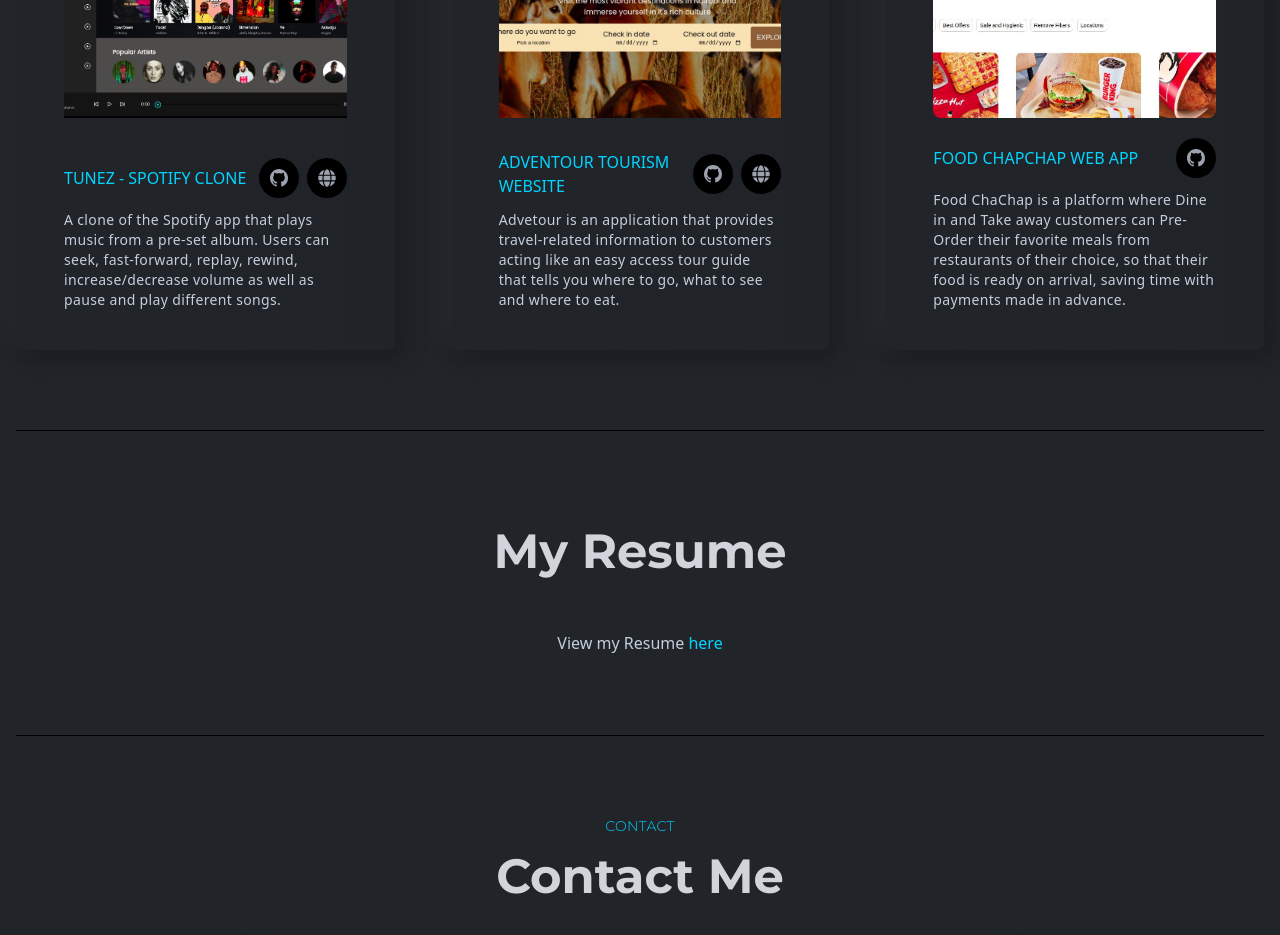
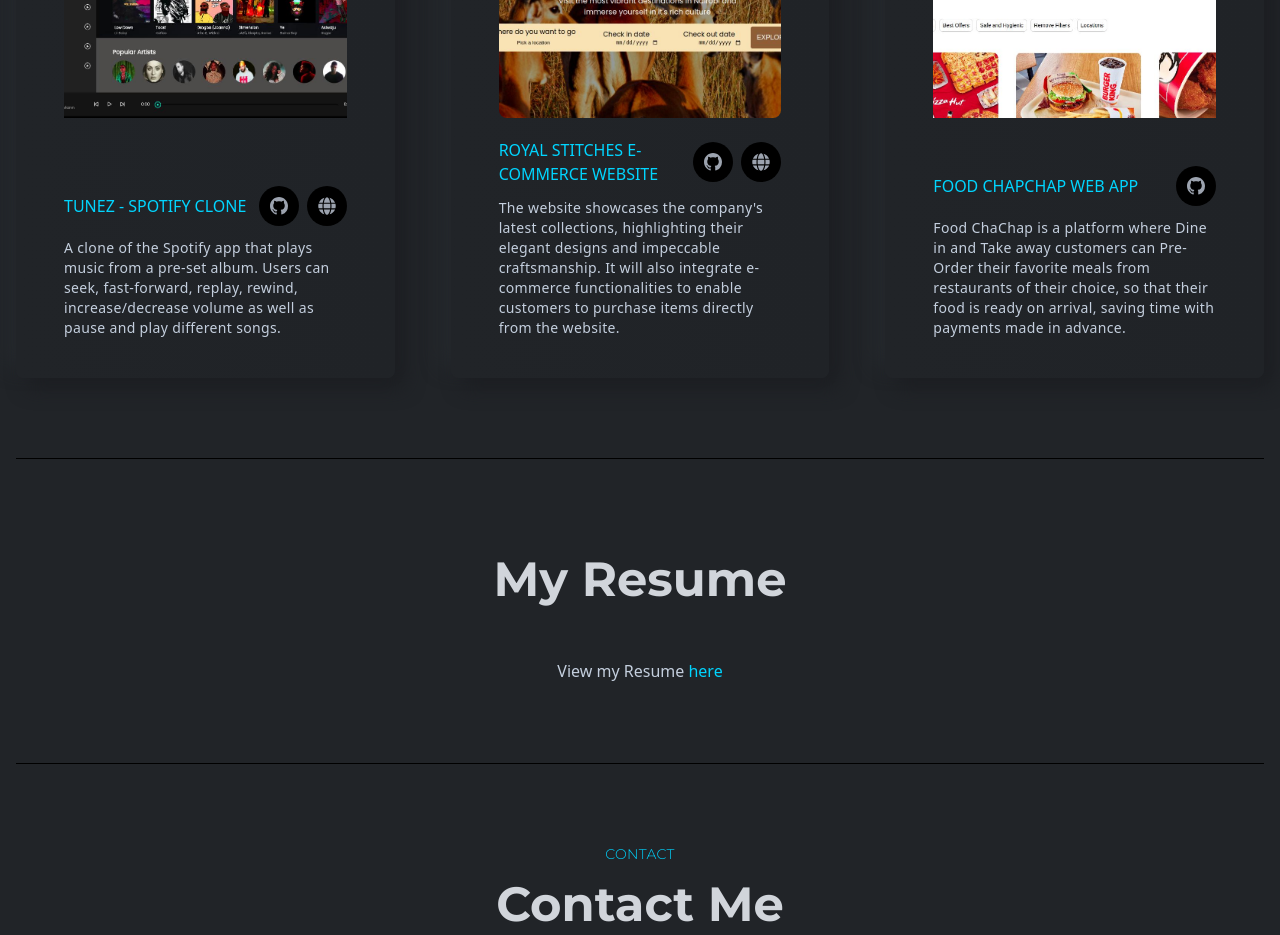
Before and after one commit to TammyBriggs/Personal-Portfolio, a React (Create React App) app in the folder client/: page / in a window 1280 px wide. Shown: the part 2120-3055 px from the top of the page. Built offline with nearby package versions, Linux system fonts and the light colour scheme.

Commit message:
project card change

```diff
--- a/client/src/components/projects/Projects.js
+++ b/client/src/components/projects/Projects.js
@@ -13,11 +13,11 @@ const Projects = () => {
       internetLink: "https://tammybriggs.github.io/Phase-1-Project/",
     },
     {
-      title: "Adventour Tourism Website",
-      des: "Advetour is an application that provides travel-related information to customers acting like an easy access tour guide that tells you where to go, what to see and where to eat. ",
+      title: "Royal Stitches E-commerce Website",
+      des: "The website showcases the company's latest collections, highlighting their elegant designs and impeccable craftsmanship. It will also integrate e-commerce functionalities to enable customers to purchase items directly from the website.",
       src: projectTwo,
-      githubLink: "https://github.com/BabaMboga/project-adventour",
-      internetLink: "https://project-adventour.vercel.app/",
+      githubLink: "https://github.com/TammyBriggs/RoyalStitches-SEFP",
+      internetLink: "https://royal-stitches-client.vercel.app/",
     },
     {
       title: "Food ChapChap Web App",
```
